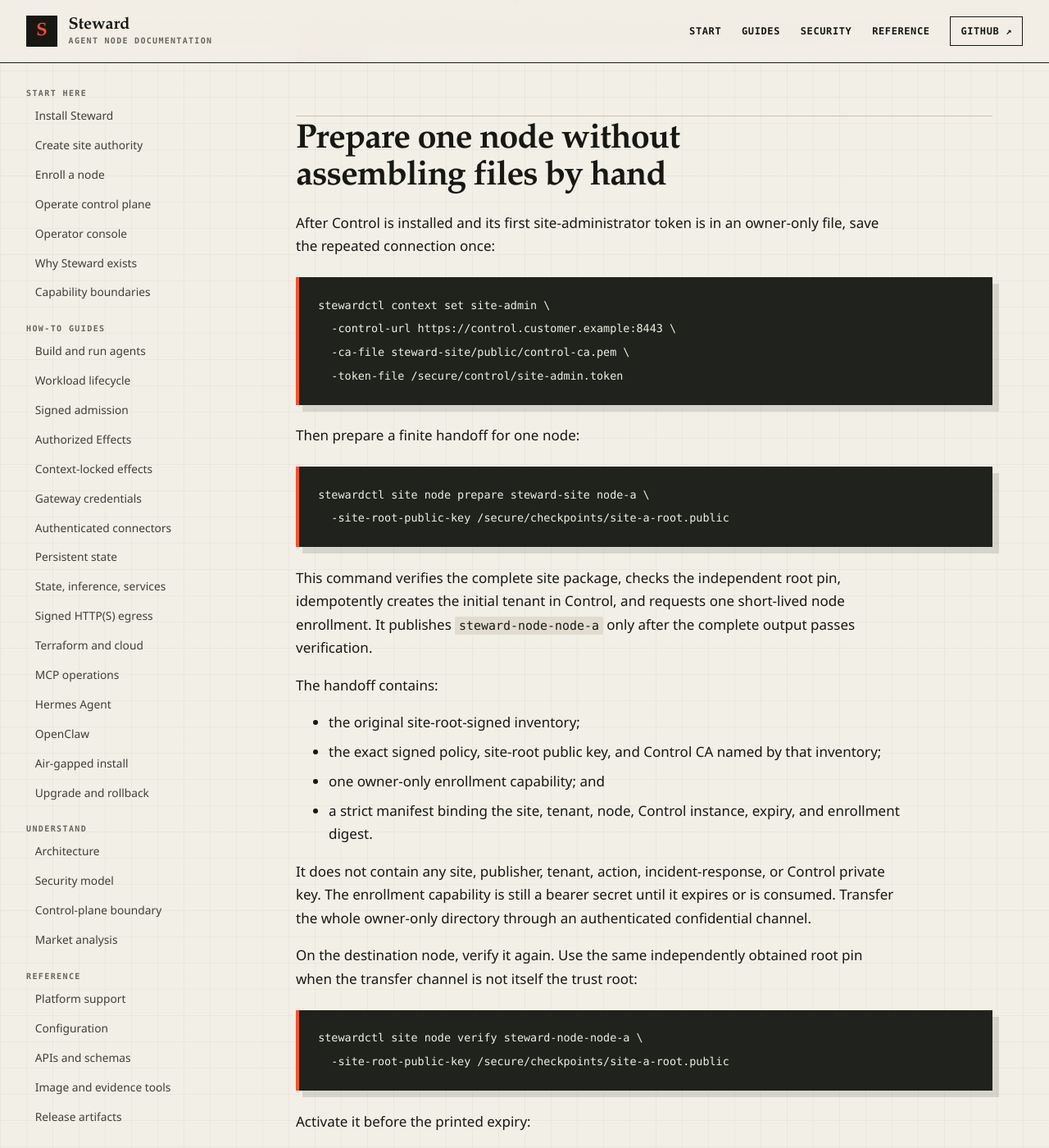
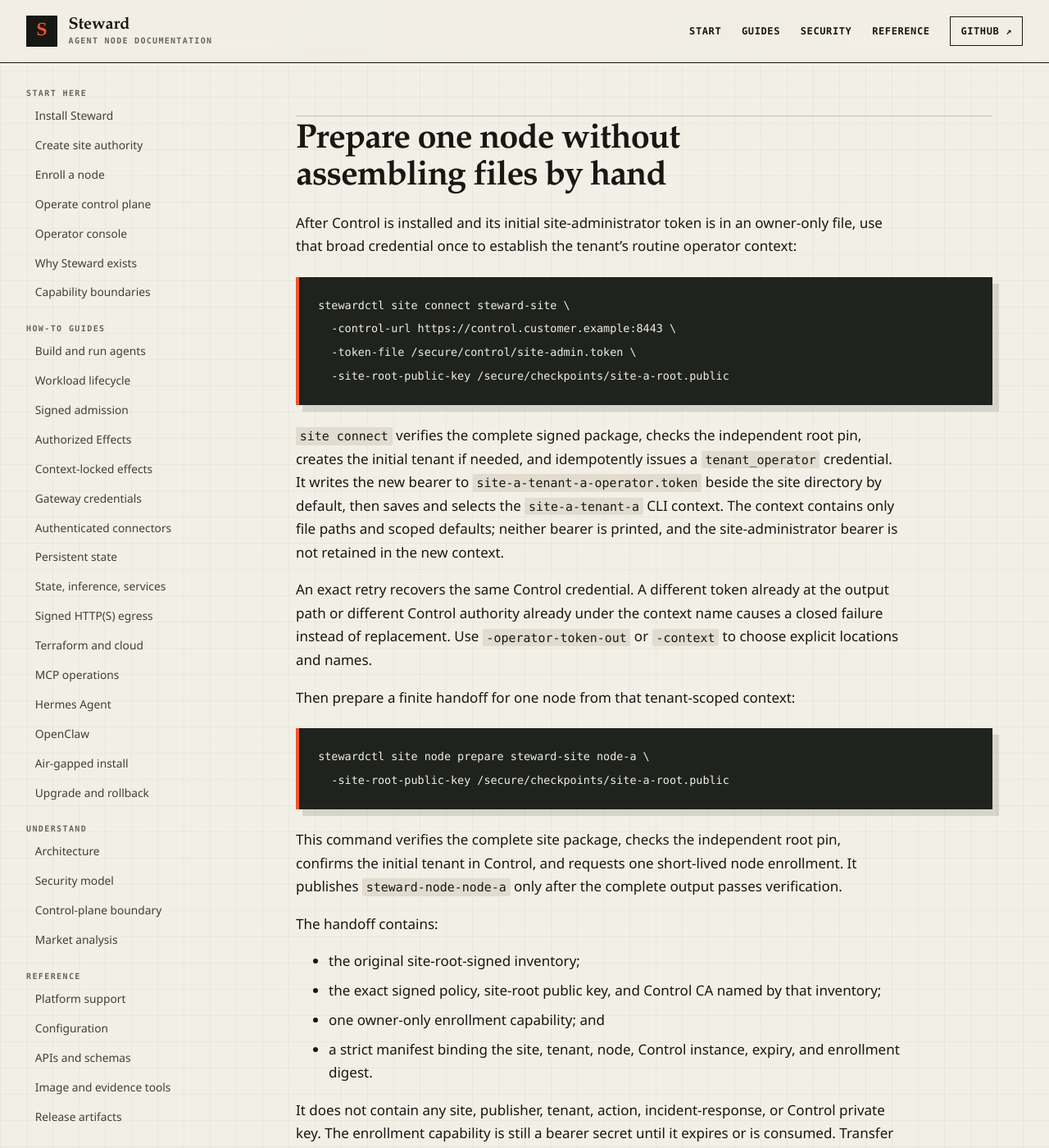
Before and after one commit to hardrails/steward, a Jekyll site: the page built from docs/getting-started/site-authority.md, in a window 1280 px wide and 1400 px high, scrolled down 3434 px. Shown: the whole window at 82% size. Built offline with Jekyll 4.4.1, drawn with Linux system fonts in a browser that asks for light colours.

Commit message:
docs: make tenant-scoped onboarding the default

````diff
--- a/docs/getting-started/site-authority.md
+++ b/docs/getting-started/site-authority.md
@@ -125,17 +125,31 @@ relative_url }}).
 
 ## Prepare one node without assembling files by hand
 
-After Control is installed and its first site-administrator token is in an
-owner-only file, save the repeated connection once:
+After Control is installed and its initial site-administrator token is in an
+owner-only file, use that broad credential once to establish the tenant's routine
+operator context:
 
 ```console
-stewardctl context set site-admin \
+stewardctl site connect steward-site \
   -control-url https://control.customer.example:8443 \
-  -ca-file steward-site/public/control-ca.pem \
-  -token-file /secure/control/site-admin.token
+  -token-file /secure/control/site-admin.token \
+  -site-root-public-key /secure/checkpoints/site-a-root.public
 ```
 
-Then prepare a finite handoff for one node:
+`site connect` verifies the complete signed package, checks the independent root
+pin, creates the initial tenant if needed, and idempotently issues a
+`tenant_operator` credential. It writes the new bearer to
+`site-a-tenant-a-operator.token` beside the site directory by default, then saves
+and selects the `site-a-tenant-a` CLI context. The context contains only file paths
+and scoped defaults; neither bearer is printed, and the site-administrator bearer
+is not retained in the new context.
+
+An exact retry recovers the same Control credential. A different token already at
+the output path or different Control authority already under the context name
+causes a closed failure instead of replacement. Use `-operator-token-out` or
+`-context` to choose explicit locations and names.
+
+Then prepare a finite handoff for one node from that tenant-scoped context:
 
 ```console
 stewardctl site node prepare steward-site node-a \
@@ -143,8 +157,8 @@ stewardctl site node prepare steward-site node-a \
 ```
 
 This command verifies the complete site package, checks the independent root pin,
-idempotently creates the initial tenant in Control, and requests one short-lived
-node enrollment. It publishes `steward-node-node-a` only after the complete output
+confirms the initial tenant in Control, and requests one short-lived node
+enrollment. It publishes `steward-node-node-a` only after the complete output
 passes verification.
 
 The handoff contains:
````
Also changed, not shown: docs/decisions/0045-compose-resumable-node-enrollment.md (+8 -0 lines), docs/getting-started/index.md (+16 -2 lines), docs/limitations.md (+7 -0 lines), docs/product/roadmap.md (+9 -5 lines), docs/reference/offline-tools.md (+10 -2 lines), README.md.
